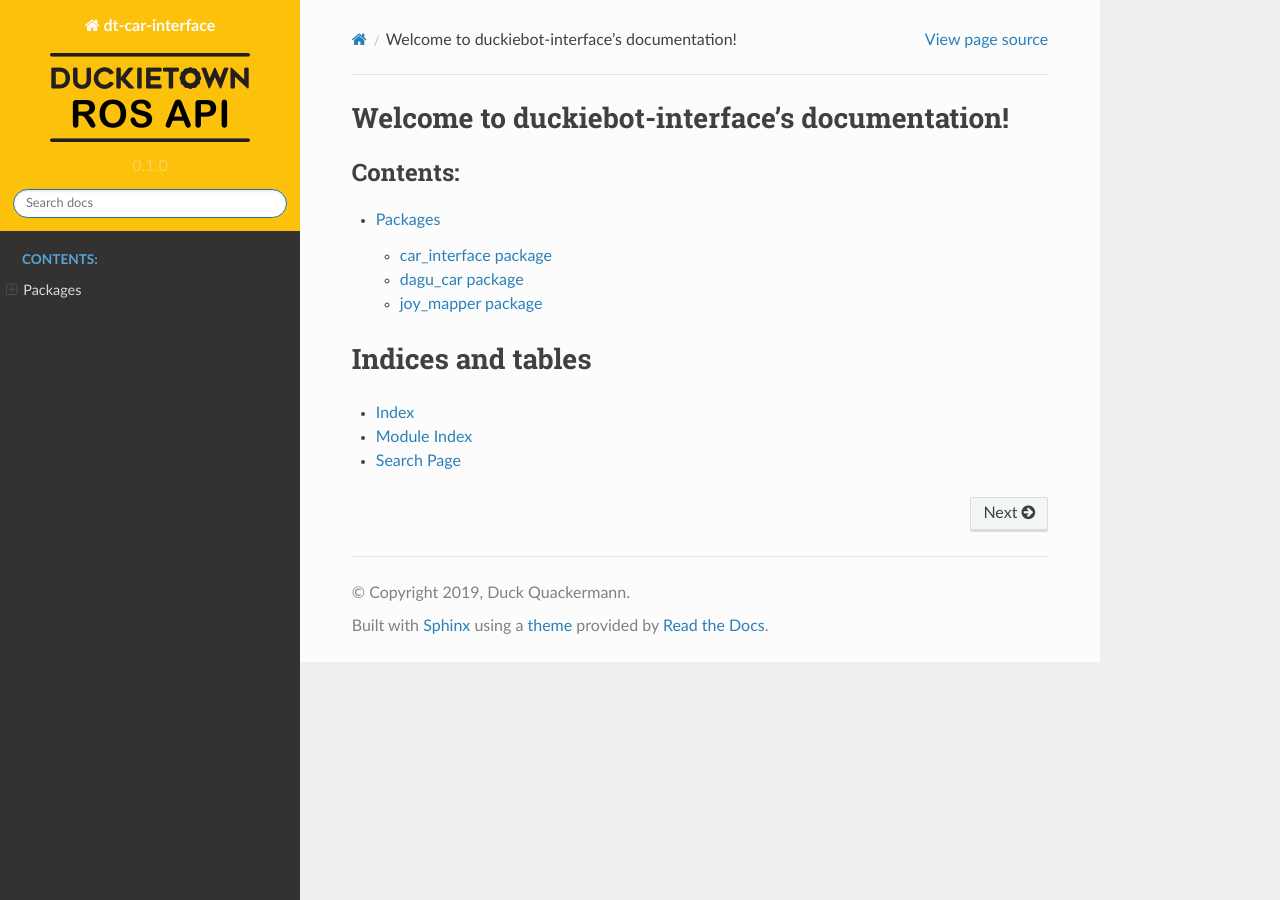
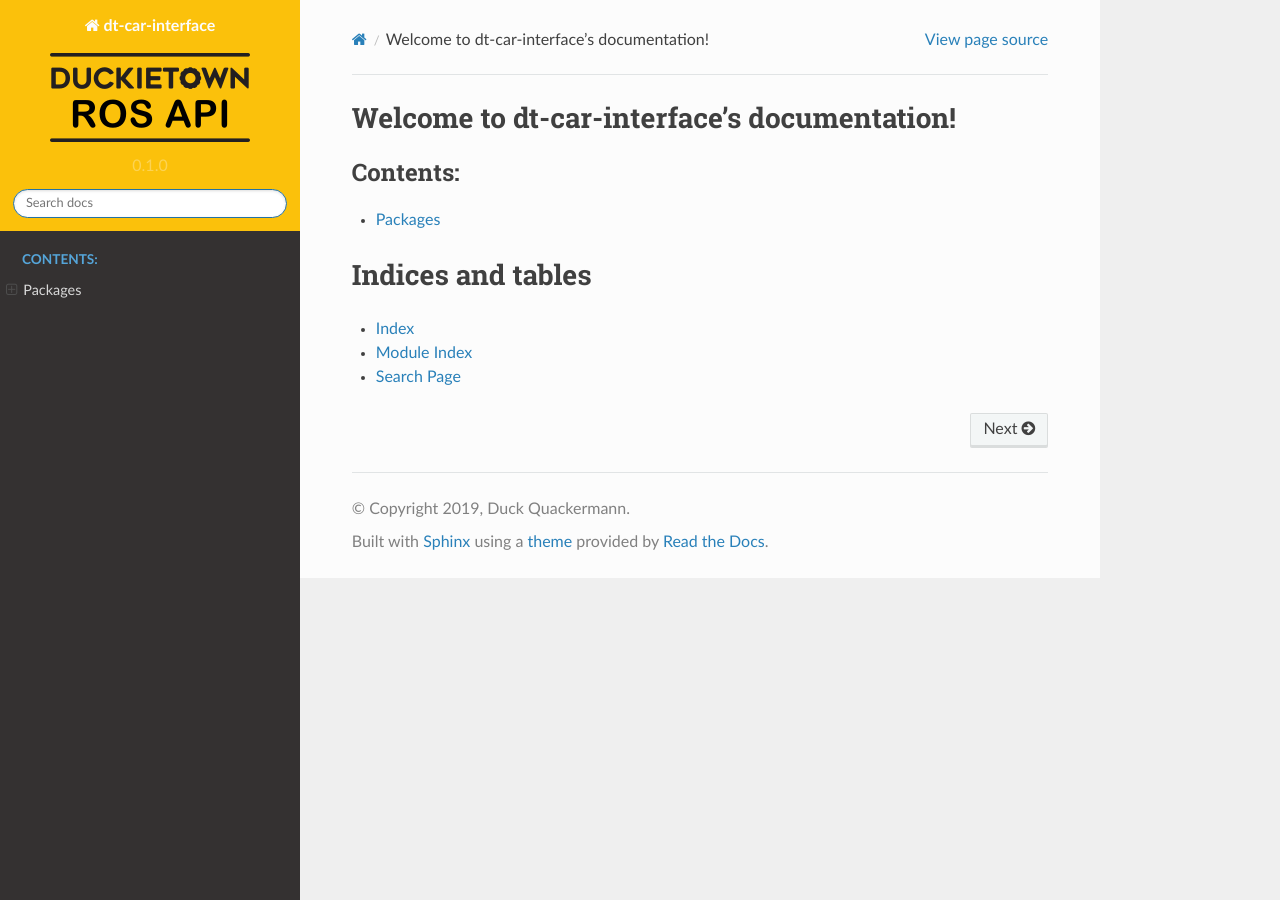
Before and after one commit to duckietown/dt-car-interface, a Sphinx documentation site: the page built from docs/source/index.rst, in a window 1280 px wide. Built offline with Sphinx 7.4.7 and the Read the Docs theme 2.0.0, drawn with Linux system fonts in a browser that asks for light colours.

Commit message:
minor docs update

```diff
--- a/docs/source/index.rst
+++ b/docs/source/index.rst
@@ -3,11 +3,11 @@
    You can adapt this file completely to your liking, but it should at least
    contain the root `toctree` directive.
 
-Welcome to duckiebot-interface's documentation!
-===============================================
+Welcome to dt-car-interface's documentation!
+============================================
 
 .. toctree::
-   :maxdepth: 2
+   :maxdepth: 1
    :caption: Contents:
 
    packages
```
